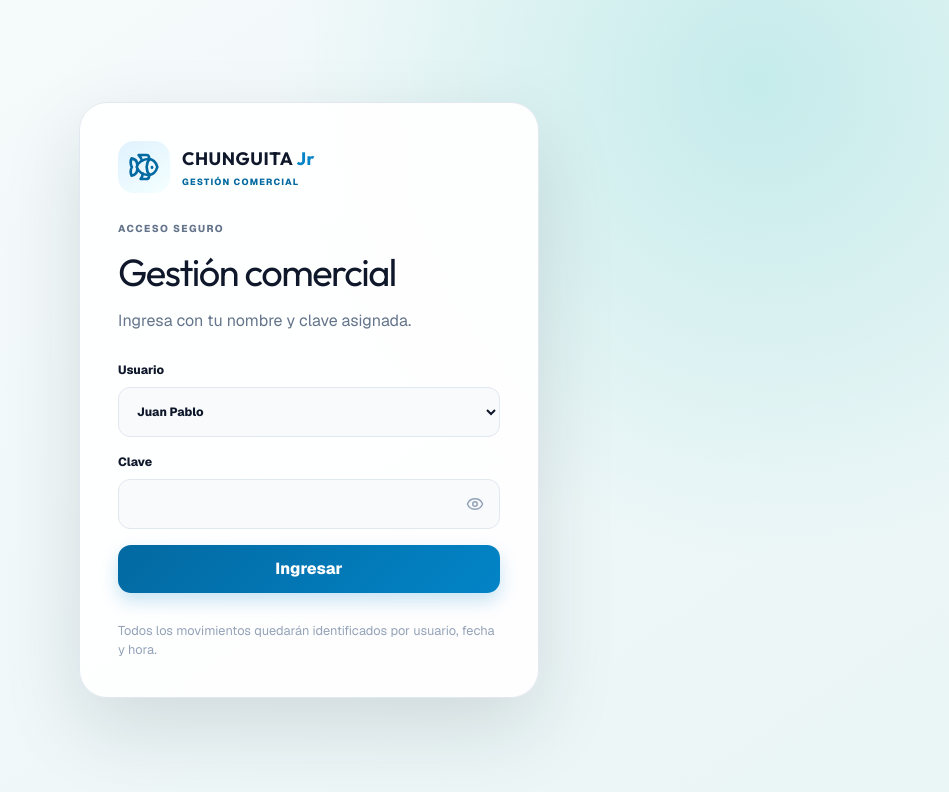
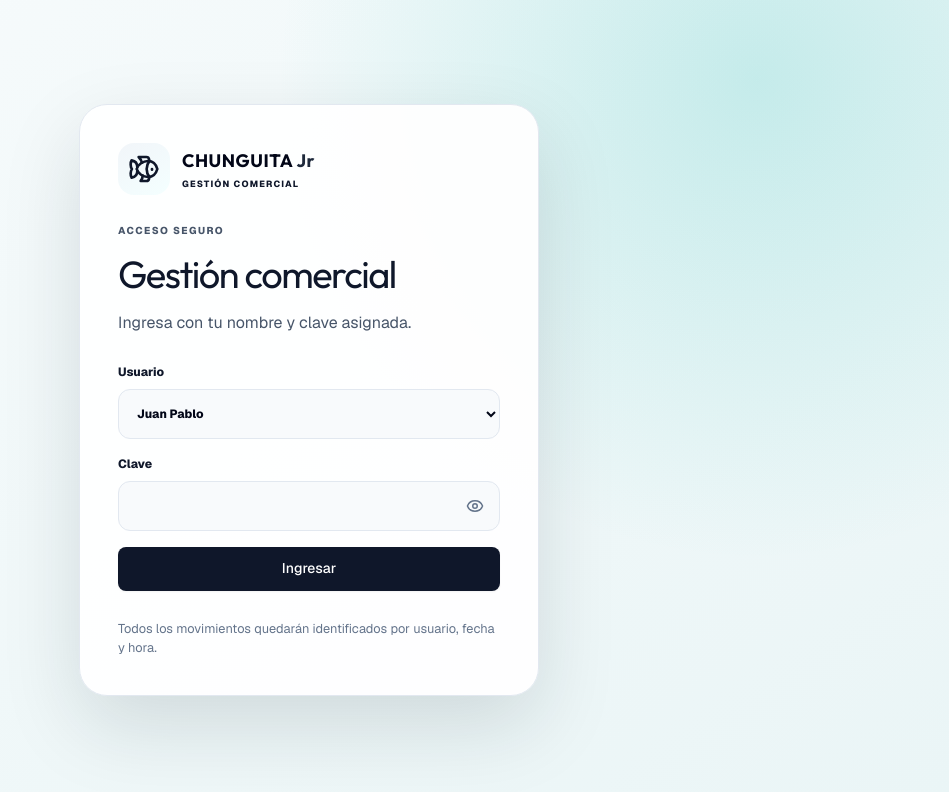
Before and after one commit to champagnejesus/chinguitaweb777, a Next.js app: page / in a window 1280 px wide. Shown: the top 792 px of the page, without its empty margins (331-1280 px from the left). Built offline with nearby package versions, Linux system fonts and the light colour scheme.

Commit message:
feat: complete UI/UX professional redesign

```diff
--- a/app/globals.css
+++ b/app/globals.css
@@ -1,35 +1,39 @@
 @import "tailwindcss";
 
 :root {
-  --navy-950: #0f172a;
-  --navy-900: #1e293b;
-  --navy-800: #334155;
-  --slate-600: #64748b;
-  --slate-500: #94a3b8;
+  --navy-950: #020617;
+  --navy-900: #0f172a;
+  --navy-800: #1e293b;
+  --slate-600: #475569;
+  --slate-500: #64748b;
+  --slate-200: #e2e8f0;
   --ice-50: #f8fafc;
   --ice-100: #f1f5f9;
   --ice-200: #e2e8f0;
   --white: #ffffff;
-  --teal-700: #0369a1;
-  --teal-600: #0284c7;
-  --teal-500: #0ea5e9;
-  --teal-100: #e0f2fe;
+  --teal-700: #0f172a; /* Mapped to dark navy for cleaner primary CTA */
+  --teal-600: #1e293b;
+  --teal-500: #334155;
+  --teal-100: #f1f5f9;
   --emerald-600: #10b981;
-  --emerald-100: #d1fae5;
+  --emerald-100: #ecfdf5;
   --coral-600: #ef4444;
   --coral-500: #f87171;
-  --coral-100: #fee2e2;
-  --violet-100: #f1f5f9;
-  --violet-600: #0284c7;
+  --coral-100: #fef2f2;
+  --violet-100: #f5f3ff;
+  --violet-600: #7c3aed;
   --blue-600: #2563eb;
-  --blue-100: #dbeafe;
-  --cyan-600: #0284c7;
-  --cyan-100: #e0f2fe;
+  --blue-100: #eff6ff;
+  --cyan-600: #0891b2;
+  --cyan-100: #ecfeff;
   --amber-600: #d97706;
-  --amber-100: #fef3c7;
-  --shadow: 0 1px 3px rgba(15, 23, 42, 0.06), 0 1px 2px rgba(15, 23, 42, 0.04);
-  --shadow-md: 0 4px 6px -1px rgba(15, 23, 42, 0.08), 0 2px 4px -2px rgba(15, 23, 42, 0.05);
-  --shadow-lg: 0 10px 15px -3px rgba(15, 23, 42, 0.1), 0 4px 6px -4px rgba(15, 23, 42, 0.05);
+  --amber-100: #fffbeb;
+
+  --shadow-sm: 0 1px 2px 0 rgb(0 0 0 / 0.05);
+  --shadow: 0 1px 3px 0 rgb(0 0 0 / 0.1), 0 1px 2px -1px rgb(0 0 0 / 0.1);
+  --shadow-md: 0 4px 6px -1px rgb(0 0 0 / 0.1), 0 2px 4px -2px rgb(0 0 0 / 0.1);
+  --shadow-lg: 0 10px 15px -3px rgb(0 0 0 / 0.1), 0 4px 6px -4px rgb(0 0 0 / 0.1);
+  --shadow-xl: 0 20px 25px -5px rgb(0 0 0 / 0.1), 0 8px 10px -6px rgb(0 0 0 / 0.1);
 }
 
 .dark {
@@ -75,12 +79,15 @@ html {
 body {
   margin: 0;
   background: var(--ice-50);
-  color: var(--navy-950);
+  color: var(--navy-900);
   font-family: var(--font-geist-sans), system-ui, -apple-system, sans-serif;
-}
-
-h1, h2, h3, .metric-card > strong, .brand strong {
+  -webkit-font-smoothing: antialiased;
+  -moz-osx-font-smoothing: grayscale;
+}
+
+h1, h2, h3, h4, h5, h6, .brand strong {
   font-family: var(--font-outfit), var(--font-geist-sans), system-ui, sans-serif;
+  letter-spacing: -0.02em;
 }
 
 .login-page,.splash{min-height:100vh;display:grid;place-items:center;padding:24px;background:radial-gradient(circle at 85% 10%,rgba(22,184,176,.2),transparent 30rem),linear-gradient(145deg,#f7fbfc,#eaf5f6);transition: background 0.3s ease;}
@@ -216,18 +223,19 @@ select:focus-visible {
 }
 
 .sidebar nav button {
-  display: flex;
-  align-items: center;
-  gap: 13px;
+  position: relative;
+  display: flex;
+  align-items: center;
+  gap: 12px;
   width: 100%;
   border: 0;
-  border-radius: 12px;
+  border-radius: 8px;
   background: transparent;
-  padding: 12px 13px;
+  padding: 10px 12px;
   color: var(--slate-600);
-  font-weight: 600;
+  font-weight: 500;
   text-align: left;
-  transition: 180ms ease;
+  transition: all 150ms ease;
 }
 
 .sidebar nav button:hover {
@@ -236,10 +244,23 @@ select:focus-visible {
 }
 
 .sidebar nav button.active {
-  background: var(--teal-100);
-  color: var(--teal-700);
-  font-weight: 700;
-  box-shadow: inset 0 0 0 1px rgba(2, 132, 199, 0.16);
+  background: var(--white);
+  color: var(--navy-900);
+  font-weight: 600;
+  box-shadow: var(--shadow-sm);
+  border: 1px solid var(--ice-200);
+}
+
+.sidebar nav button.active::before {
+  content: "";
+  position: absolute;
+  left: -1px;
+  top: 50%;
+  transform: translateY(-50%);
+  width: 3px;
+  height: 18px;
+  background: var(--navy-900);
+  border-radius: 0 4px 4px 0;
 }
 
 .sidebar-user {
@@ -354,39 +375,47 @@ select:focus-visible {
 .primary-button,
 .secondary-button {
   display: inline-flex;
-  min-height: 48px;
+  min-height: 44px;
   align-items: center;
   justify-content: center;
-  gap: 9px;
-  border-radius: 13px;
-  padding: 0 20px;
-  font-weight: 800;
-  transition: 180ms ease;
+  gap: 8px;
+  border-radius: 8px;
+  padding: 0 18px;
+  font-weight: 500;
+  font-size: 14px;
+  transition: all 0.2s ease;
 }
 
 .primary-button {
-  border: 0;
-  background: linear-gradient(135deg, var(--teal-700), var(--teal-600));
+  border: 1px solid transparent;
+  background: var(--navy-900);
   color: white;
-  box-shadow: 0 8px 18px rgba(2, 132, 199, 0.22);
+  box-shadow: var(--shadow-sm);
 }
 
 .primary-button:hover {
+  background: var(--navy-800);
   transform: translateY(-1px);
-  box-shadow: 0 12px 24px rgba(2, 132, 199, 0.3);
+  box-shadow: var(--shadow);
 }
 
 .secondary-button {
   border: 1px solid var(--ice-200);
   background: var(--white);
   color: var(--navy-900);
+  box-shadow: var(--shadow-sm);
+}
+
+.secondary-button:hover {
+  background: var(--ice-50);
+  border-color: var(--slate-200);
 }
 
 .primary-button.compact,
 .secondary-button.compact {
-  min-height: 40px;
-  border-radius: 11px;
-  padding: 0 15px;
+  min-height: 38px;
+  border-radius: 6px;
+  padding: 0 14px;
   font-size: 13px;
 }
 
@@ -402,28 +431,27 @@ select:focus-visible {
 .surface {
   border: 1px solid var(--ice-200);
   background: var(--white);
-  box-shadow: var(--shadow);
-  transition: background 0.3s ease, border-color 0.3s ease, box-shadow 0.3s ease, transform 0.25s cubic-bezier(0.4, 0, 0.2, 1);
+  box-shadow: var(--shadow-sm);
+  transition: all 0.25s cubic-bezier(0.4, 0, 0.2, 1);
+  border-radius: 12px;
 }
 
 .metric-card {
   display: flex;
   flex-direction: column;
   min-height: 140px;
-  border-radius: 16px;
-  padding: 20px;
+  padding: 24px;
   color: inherit;
   font: inherit;
   text-align: left;
   cursor: pointer;
-  transition: transform 180ms ease, border-color 180ms ease, box-shadow 180ms ease;
   position: relative;
 }
 
 .metric-card:hover {
-  transform: translateY(-3px);
-  border-color: rgba(22, 184, 176, 0.42);
-  box-shadow: 0 20px 42px rgba(15, 52, 68, 0.12);
+  transform: translateY(-2px);
+  border-color: var(--slate-200);
+  box-shadow: var(--shadow-md);
 }
 
 .metric-card:active {
@@ -479,9 +507,9 @@ select:focus-visible {
   align-items: center;
   justify-content: space-between;
   gap: 8px;
-  color: var(--navy-900);
-  font-weight: 700;
-  font-size: 14px;
+  color: var(--slate-600);
+  font-weight: 500;
+  font-size: 13px;
   margin-top: 12px;
 }
 
@@ -2008,6 +2036,13 @@ table {
   border-collapse: collapse;
 }
 
+tr {
+  transition: background-color 0.15s ease;
+}
+tr:hover {
+  background-color: var(--ice-50);
+}
+
 th,
 td {
   border-top: 1px solid var(--ice-200);
@@ -2017,9 +2052,13 @@ td {
 
 th {
   color: var(--slate-500);
-  font-size: 10px;
-  letter-spacing: 0.06em;
+  font-size: 11px;
+  font-weight: 600;
+  letter-spacing: 0.04em;
   text-transform: uppercase;
+  border-top: none;
+  border-bottom: 1px solid var(--ice-200);
+  padding: 12px;
 }
 
 td {
@@ -2029,6 +2068,7 @@ td {
 
 td strong {
   color: var(--navy-900);
+  font-weight: 500;
 }
 
 td small {
@@ -2121,23 +2161,22 @@ td small {
   display: grid;
   place-items: center;
   overflow-y: auto;
-  background: rgba(7, 28, 42, 0.6);
+  background: rgba(15, 23, 42, 0.4);
   padding: 20px;
-  backdrop-filter: blur(8px);
+  backdrop-filter: blur(4px);
 }
 
 .modal-card {
   width: min(590px, 100%);
   border: 1px solid var(--ice-200);
-  border-radius: 22px;
+  border-radius: 16px;
   background: var(--white);
-  box-shadow: 0 30px 80px rgba(0, 0, 0, 0.25);
-  padding: 26px;
-  backdrop-filter: blur(20px);
-  transition: background 0.3s ease, border-color 0.3s ease;
+  box-shadow: var(--shadow-xl);
+  padding: 28px;
+  transition: all 0.2s ease;
 }
 .dark .modal-card {
-  box-shadow: 0 30px 80px rgba(0, 0, 0, 0.6);
+  box-shadow: 0 25px 50px -12px rgba(0, 0, 0, 0.7);
 }
 
 .modal-heading {
@@ -2159,22 +2198,30 @@ td small {
 
 .modal-card label {
   color: var(--navy-900);
-  font-size: 12px;
-  font-weight: 800;
+  font-size: 13px;
+  font-weight: 500;
 }
 
 .modal-card input,
 .modal-card select {
   display: block;
   width: 100%;
-  height: 46px;
-  margin-top: 7px;
+  height: 42px;
+  margin-top: 6px;
   border: 1px solid var(--ice-200);
-  border-radius: 11px;
-  background: var(--ice-50);
-  padding: 0 13px;
-  color: var(--navy-950);
-  transition: background 0.3s ease, border-color 0.3s ease, color 0.3s ease;
+  border-radius: 8px;
+  background: var(--white);
+  padding: 0 12px;
+  color: var(--navy-900);
+  box-shadow: var(--shadow-sm);
+  transition: all 0.2s ease;
+}
+
+.modal-card input:focus,
+.modal-card select:focus {
+  outline: none;
+  border-color: var(--blue-600);
+  box-shadow: 0 0 0 3px var(--blue-100);
 }
 
 .form-grid {
@@ -2961,8 +3008,29 @@ td small {
 @keyframes shrinkWidth{from{width:100%}to{width:0}}
 
 /* Confirm Dialog */
-.danger-button{display:inline-flex;align-items:center;justify-content:center;gap:8px;padding:10px 20px;border-radius:12px;border:0;background:var(--coral-600);color:#fff;font-weight:700;font-size:14px;cursor:pointer;transition:all .15s}
-.danger-button:hover{opacity:.9}
+.danger-button {
+  display: inline-flex;
+  min-height: 44px;
+  align-items: center;
+  justify-content: center;
+  gap: 8px;
+  padding: 0 18px;
+  border-radius: 8px;
+  border: 1px solid transparent;
+  background: var(--coral-600);
+  color: #fff;
+  font-weight: 500;
+  font-size: 14px;
+  cursor: pointer;
+  transition: all 0.2s ease;
+  box-shadow: var(--shadow-sm);
+}
+
+.danger-button:hover {
+  background: var(--coral-500);
+  transform: translateY(-1px);
+  box-shadow: var(--shadow);
+}
 
 /* Spinner */
 .spinner{display:inline-flex;animation:spin .8s linear infinite}
--- /dev/null
+++ b/vitest.config.ts
@@ -0,0 +1,8 @@
+import { defineConfig } from "vitest/config";
+export default defineConfig({
+  test: {
+    environment: "jsdom",
+    globals: true,
+    setupFiles: [],
+  },
+});
```
Also changed, not shown: app/page.tsx (+6 -6 lines), 2 other files (tests, documents, lock files or other folders).
